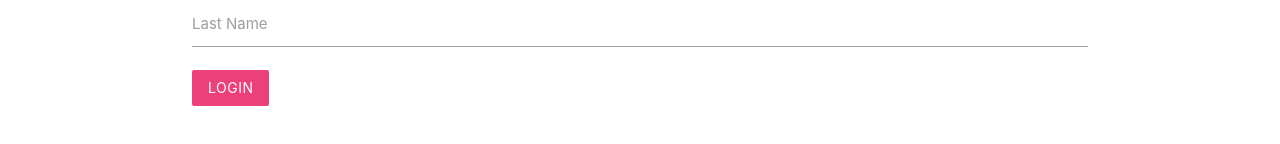
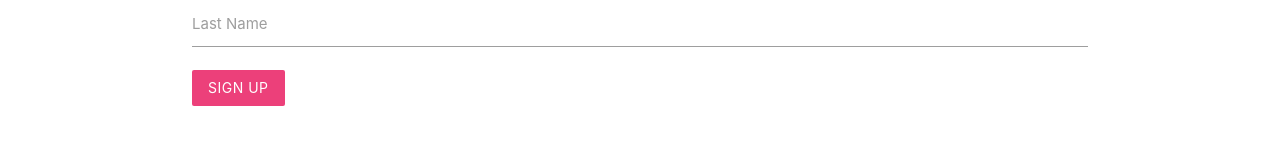
Before and after one commit to AEDesigns/proj-management, a React (Create React App) app: page /signup in a window 1280 px wide. Shown: the part 328-472 px from the top of the page. Built offline with nearby package versions, Linux system fonts and the light colour scheme.

Commit message:
Change Sign Up button text

```diff
--- a/src/Component/Auth/signup.js
+++ b/src/Component/Auth/signup.js
@@ -38,7 +38,7 @@ class signUp extends Component {
             <input type="text" id="lastName" onChange={this.handleChange} />
           </div>
           <div className="input-field">
-            <button className="btn pink lighten-1 z-depth-0">Login</button>
+            <button className="btn pink lighten-1 z-depth-0">Sign Up</button>
           </div>
         </form>
       </div>
```
